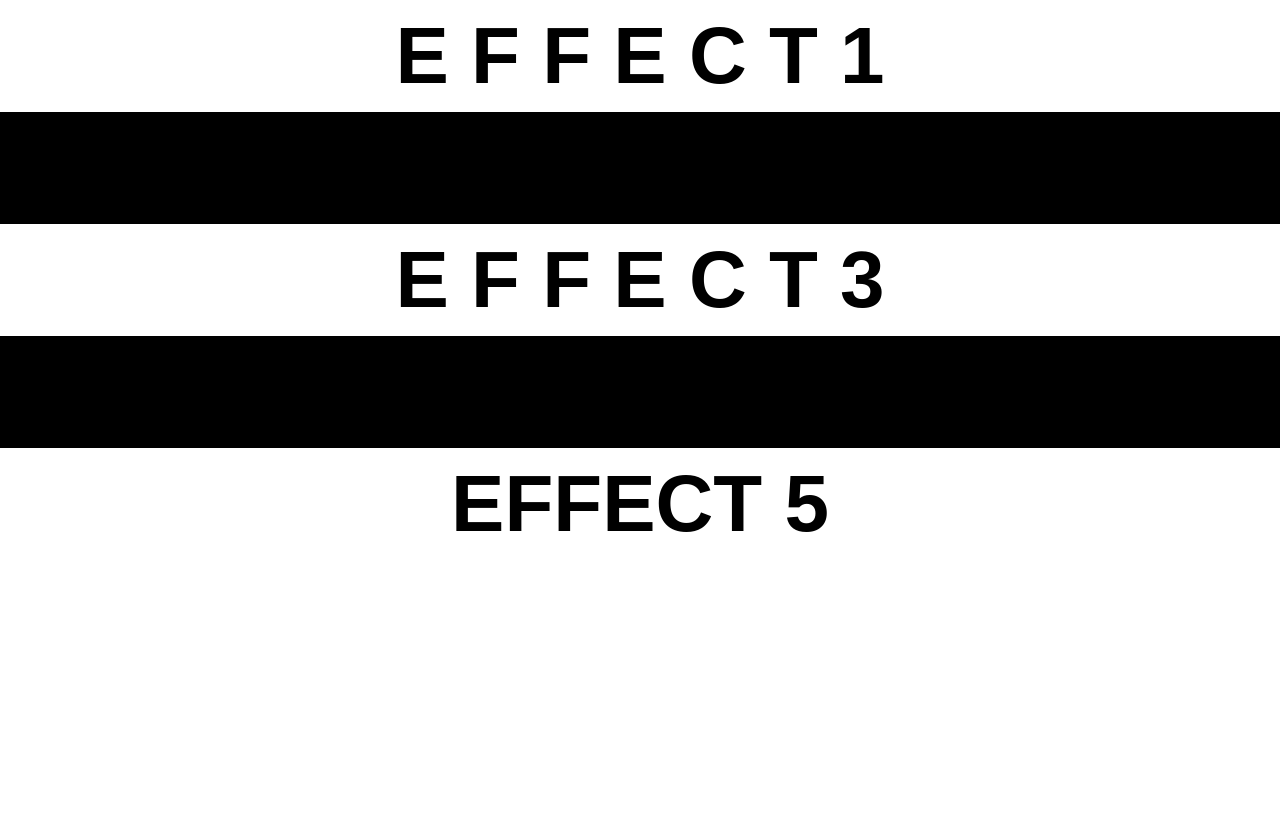
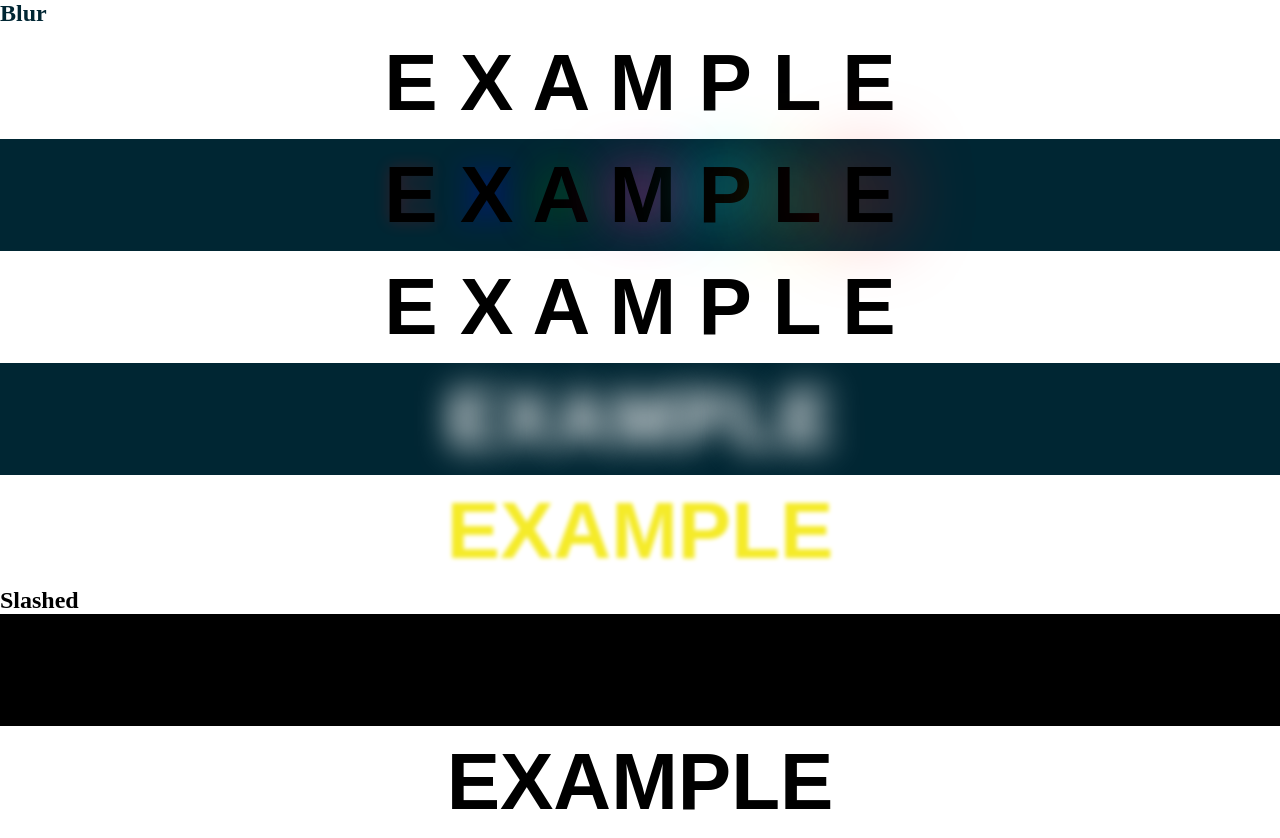
Before and after one commit to vxtool/experiment-css-text, a website: page index.html in a window 1280 px wide. Before the commit the page ends 800 px from the top, so only its background shows below. Drawn offline with nearby package versions, Linux system fonts and the light colour scheme; files that its build step writes are made by us from their sources.

Commit message:
update index

```diff
--- a/index.html
+++ b/index.html
@@ -6,48 +6,60 @@
 		<link rel="stylesheet" href="dist/style.min.css">
 	</head>
 	<body>
-		<section class="block">
-			<h2 class="text effect-blur-1">
+		<section class="effect blur">
+			<h1 class="title">Blur</h1>
+
+			<div class="block">
+				<h2 class="text example-blur-1">
+					<span>E</span>
+					<span>x</span>
+					<span>a</span>
+					<span>m</span>
+					<span>p</span>
+					<span>l</span>
+					<span>e</span>
+				</h2>
+			</div>
+			<div class="block">
+			  <h2 class="text example-blur-2">
 				<span>E</span>
-				<span>f</span>
-				<span>f</span>
+				<span>x</span>
+				<span>a</span>
+				<span>m</span>
+				<span>p</span>
+				<span>l</span>
 				<span>e</span>
-				<span>c</span>
-				<span>t</span>
-				<span> 1</span>
-			</h2>
+			  </h2>
+			</div>
+			<div class="block">
+			  <h2 class="text example-blur-3">
+				<span>E</span>
+				<span>x</span>
+				<span>a</span>
+				<span>m</span>
+				<span>p</span>
+				<span>l</span>
+				<span>e</span>
+			  </h2>
+			</div>
+
+			<div class="block">
+			  <h2 class="text example-blur-4">Example</h2>
+			</div>
+
+			<div class="block">
+			  <h2 class="text example-blur-5">Example</h2>
+			</div>
 		</section>
+		<section class="effect slashed">
+			<h1 class="title">Slashed</h1>
 
-		<section class="block">
-		  <h2 class="text effect-blur-2">
-			<span>E</span>
-			<span>f</span>
-			<span>f</span>
-			<span>e</span>
-			<span>c</span>
-			<span>t</span>
-			<span> 2</span>
-		  </h2>
-		</section>
-
-		<section class="block">
-		  <h2 class="text effect-blur-3">
-			<span>E</span>
-			<span>f</span>
-			<span>f</span>
-			<span>e</span>
-			<span>c</span>
-			<span>t</span>
-			<span> 3</span>
-		  </h2>
-		</section>
-
-		<section class="block">
-		  <h2 class="text effect-blur-4">Effect 4</h2>
-		</section>
-
-		<section class="block">
-		  <h2 class="text effect-blur-5">Effect 5</h2>
+			<div class="block">
+			  <h2 class="text example-slashed-1" title="Example">Example</h2>
+			</div>
+			<div class="block">
+			  <h2 class="text example-slashed-1" title="Example">Example</h2>
+			</div>
 		</section>
 	</body>
 </html>
```
